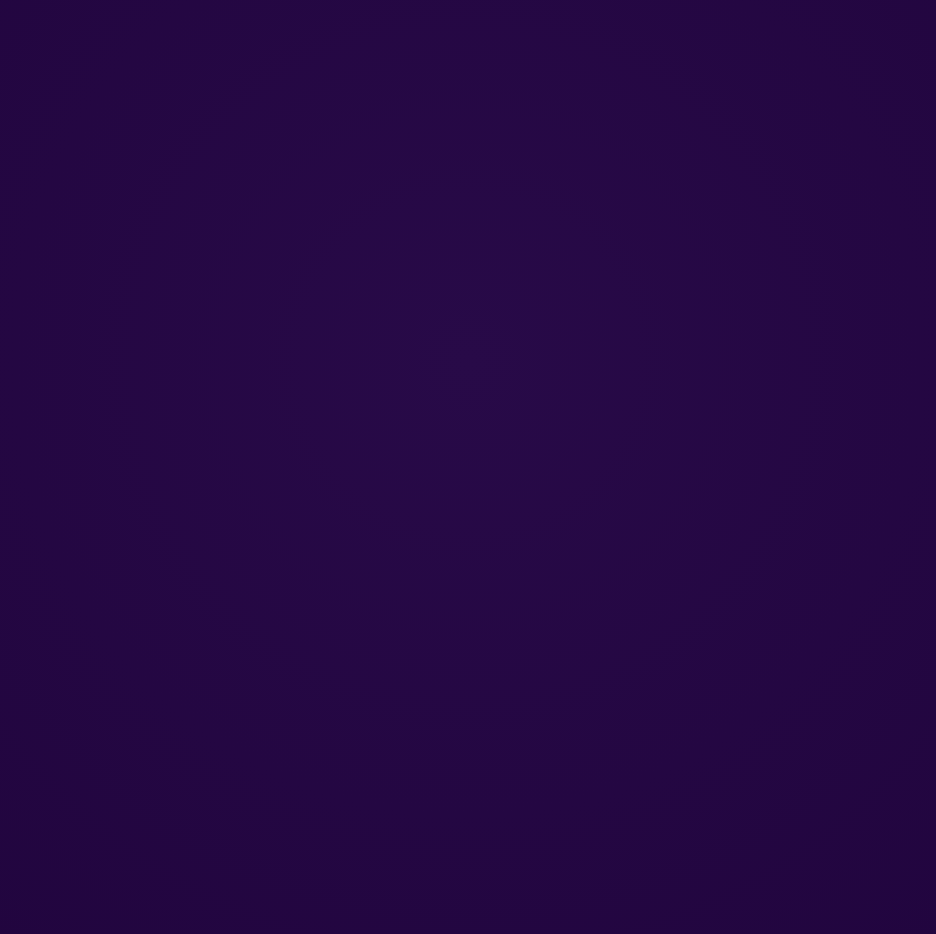
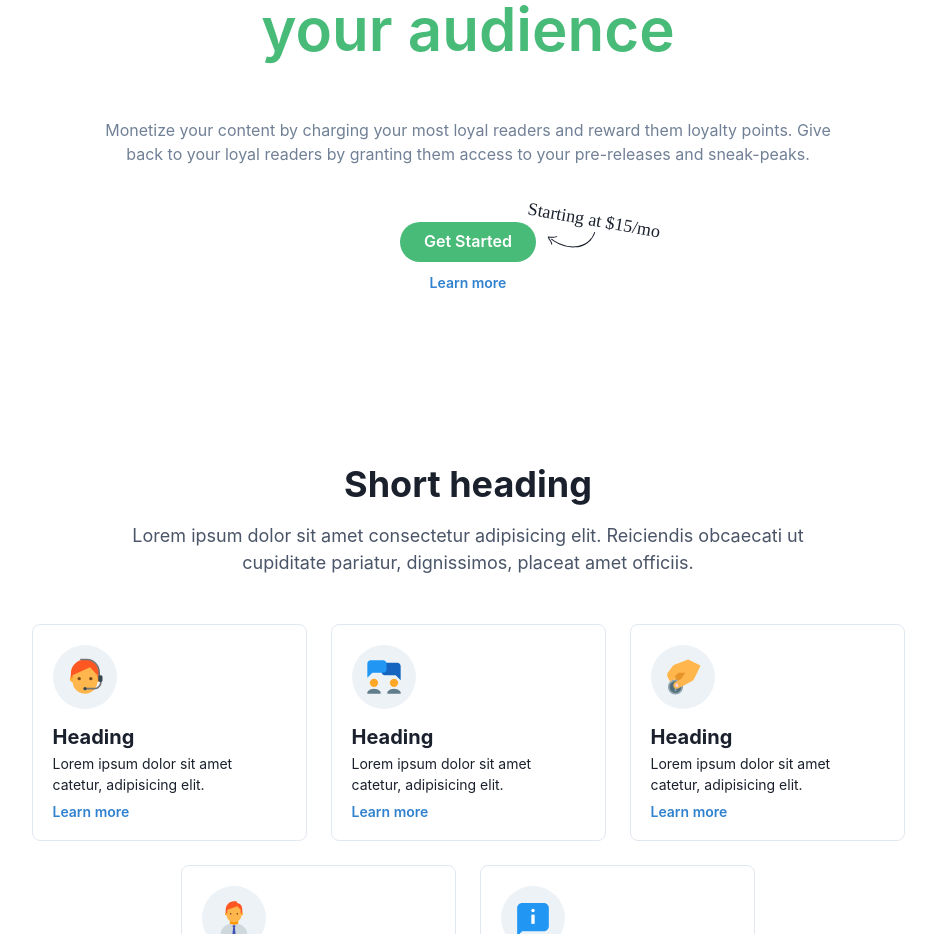
Before and after one commit to Alex-Moeller7/ChakraProject, a React (Vite) app: page / in a window 1280 px wide. Shown: the part 278-1212 px from the top of the page, without its empty margins (172-1108 px from the left). Built offline with nearby package versions, Linux system fonts and the light colour scheme.

Commit message:
Added hero and IntroCards

```diff
--- a/src/App.jsx
+++ b/src/App.jsx
@@ -2,11 +2,15 @@
 
 import Navbar from "./components/NavBar/NavBar";
 import Footer from "./components/Footer/Footer";
+import Hero from "./components/Hero/Hero";
+import IntroCards from "./components/IntroCards/IntroCards";
 
 function App() {
   return (
     <>
       <Navbar />
+      <Hero />
+      <IntroCards />
       <Footer />
     </>
   );
--- a/src/components/Footer/Footer.tsx
+++ b/src/components/Footer/Footer.tsx
@@ -64,7 +64,7 @@
 export default function Footer() {
   return (
     <Box
-      bg={useColorModeValue("gray.50", "gray.900")}
+      bg={useColorModeValue("gray.1000", "gray.900")}
       color={useColorModeValue("gray.700", "gray.200")}
     >
       <Container as={Stack} maxW={"6xl"} py={4} spacing={4} justify={"center"} align={"center"}>
--- /dev/null
+++ b/src/components/Hero/Hero.tsx
@@ -0,0 +1,101 @@
+"use client";
+
+import React from "react";
+
+import {
+  Box,
+  Heading,
+  Container,
+  Text,
+  Button,
+  Stack,
+  Icon,
+  useColorModeValue,
+  createIcon,
+} from "@chakra-ui/react";
+
+export default function Hero() {
+  return (
+    <>
+      <Container maxW={"3xl"}>
+        <Stack
+          as={Box}
+          textAlign={"center"}
+          spacing={{ base: 8, md: 14 }}
+          py={{ base: 20, md: 36 }}
+        >
+          <Heading
+            fontWeight={600}
+            fontSize={{ base: "2xl", sm: "4xl", md: "6xl" }}
+            lineHeight={"110%"}
+          >
+            Make money from <br />
+            <Text as={"span"} color={"green.400"}>
+              your audience
+            </Text>
+          </Heading>
+          <Text color={"gray.500"}>
+            Monetize your content by charging your most loyal readers and reward them loyalty
+            points. Give back to your loyal readers by granting them access to your pre-releases and
+            sneak-peaks.
+          </Text>
+          <Stack
+            direction={"column"}
+            spacing={3}
+            align={"center"}
+            alignSelf={"center"}
+            position={"relative"}
+          >
+            <Button
+              colorScheme={"green"}
+              bg={"green.400"}
+              rounded={"full"}
+              px={6}
+              _hover={{
+                bg: "green.500",
+              }}
+            >
+              Get Started
+            </Button>
+            <Button variant={"link"} colorScheme={"blue"} size={"sm"}>
+              Learn more
+            </Button>
+            <Box>
+              <Icon
+                as={Arrow}
+                color={useColorModeValue("gray.800", "gray.300")}
+                w={71}
+                position={"absolute"}
+                right={-71}
+                top={"10px"}
+              />
+              <Text
+                fontSize={"lg"}
+                fontFamily={"Caveat"}
+                position={"absolute"}
+                right={"-125px"}
+                top={"-15px"}
+                transform={"rotate(10deg)"}
+              >
+                Starting at $15/mo
+              </Text>
+            </Box>
+          </Stack>
+        </Stack>
+      </Container>
+    </>
+  );
+}
+
+const Arrow = createIcon({
+  displayName: "Arrow",
+  viewBox: "0 0 72 24",
+  path: (
+    <path
+      fillRule="evenodd"
+      clipRule="evenodd"
+      d="M0.600904 7.08166C0.764293 6.8879 1.01492 6.79004 1.26654 6.82177C2.83216 7.01918 5.20326 7.24581 7.54543 7.23964C9.92491 7.23338 12.1351 6.98464 13.4704 6.32142C13.84 6.13785 14.2885 6.28805 14.4722 6.65692C14.6559 7.02578 14.5052 7.47362 14.1356 7.6572C12.4625 8.48822 9.94063 8.72541 7.54852 8.7317C5.67514 8.73663 3.79547 8.5985 2.29921 8.44247C2.80955 9.59638 3.50943 10.6396 4.24665 11.7384C4.39435 11.9585 4.54354 12.1809 4.69301 12.4068C5.79543 14.0733 6.88128 15.8995 7.1179 18.2636C7.15893 18.6735 6.85928 19.0393 6.4486 19.0805C6.03792 19.1217 5.67174 18.8227 5.6307 18.4128C5.43271 16.4346 4.52957 14.868 3.4457 13.2296C3.3058 13.0181 3.16221 12.8046 3.01684 12.5885C2.05899 11.1646 1.02372 9.62564 0.457909 7.78069C0.383671 7.53862 0.437515 7.27541 0.600904 7.08166ZM5.52039 10.2248C5.77662 9.90161 6.24663 9.84687 6.57018 10.1025C16.4834 17.9344 29.9158 22.4064 42.0781 21.4773C54.1988 20.5514 65.0339 14.2748 69.9746 0.584299C70.1145 0.196597 70.5427 -0.0046455 70.931 0.134813C71.3193 0.274276 71.5206 0.70162 71.3807 1.08932C66.2105 15.4159 54.8056 22.0014 42.1913 22.965C29.6185 23.9254 15.8207 19.3142 5.64226 11.2727C5.31871 11.0171 5.26415 10.5479 5.52039 10.2248Z"
+      fill="currentColor"
+    />
+  ),
+});
--- /dev/null
+++ b/src/components/IntroCards/IntroCards.tsx
@@ -0,0 +1,111 @@
+"use client";
+
+import React from "react";
+
+import {
+  Box,
+  Button,
+  Container,
+  Flex,
+  Heading,
+  Icon,
+  Stack,
+  Text,
+  useColorModeValue,
+} from "@chakra-ui/react";
+import { ReactElement } from "react";
+import { FcAbout, FcAssistant, FcCollaboration, FcDonate, FcManager } from "react-icons/fc";
+
+interface CardProps {
+  heading: string;
+  description: string;
+  icon: ReactElement;
+  href: string;
+}
+
+const Card = ({ heading, description, icon, href }: CardProps) => {
+  return (
+    <Box
+      maxW={{ base: "full", md: "275px" }}
+      w={"full"}
+      borderWidth="1px"
+      borderRadius="lg"
+      overflow="hidden"
+      p={5}
+    >
+      <Stack align={"start"} spacing={2}>
+        <Flex
+          w={16}
+          h={16}
+          align={"center"}
+          justify={"center"}
+          color={"white"}
+          rounded={"full"}
+          bg={useColorModeValue("gray.100", "gray.700")}
+        >
+          {icon}
+        </Flex>
+        <Box mt={2}>
+          <Heading size="md">{heading}</Heading>
+          <Text mt={1} fontSize={"sm"}>
+            {description}
+          </Text>
+        </Box>
+        <Button variant={"link"} colorScheme={"blue"} size={"sm"}>
+          Learn more
+        </Button>
+      </Stack>
+    </Box>
+  );
+};
+
+export default function IntroCards() {
+  return (
+    <Box p={4}>
+      <Stack spacing={4} as={Container} maxW={"3xl"} textAlign={"center"}>
+        <Heading fontSize={{ base: "2xl", sm: "4xl" }} fontWeight={"bold"}>
+          Short heading
+        </Heading>
+        <Text color={"gray.600"} fontSize={{ base: "sm", sm: "lg" }}>
+          Lorem ipsum dolor sit amet consectetur adipisicing elit. Reiciendis obcaecati ut
+          cupiditate pariatur, dignissimos, placeat amet officiis.
+        </Text>
+      </Stack>
+
+      <Container maxW={"5xl"} mt={12}>
+        <Flex flexWrap="wrap" gridGap={6} justify="center">
+          <Card
+            heading={"Heading"}
+            icon={<Icon as={FcAssistant} w={10} h={10} />}
+            description={"Lorem ipsum dolor sit amet catetur, adipisicing elit."}
+            href={"#"}
+          />
+          <Card
+            heading={"Heading"}
+            icon={<Icon as={FcCollaboration} w={10} h={10} />}
+            description={"Lorem ipsum dolor sit amet catetur, adipisicing elit."}
+            href={"#"}
+          />
+          <Card
+            heading={"Heading"}
+            icon={<Icon as={FcDonate} w={10} h={10} />}
+            description={"Lorem ipsum dolor sit amet catetur, adipisicing elit."}
+            href={"#"}
+          />
+          <Card
+            heading={"Heading"}
+            icon={<Icon as={FcManager} w={10} h={10} />}
+            description={"Lorem ipsum dolor sit amet catetur, adipisicing elit."}
+            href={"#"}
+          />
+          <Card
+            heading={"Heading"}
+            icon={<Icon as={FcAbout} w={10} h={10} />}
+            description={"Lorem ipsum dolor sit amet catetur, adipisicing elit."}
+            href={"#"}
+          />
+        </Flex>
+      </Container>
+    </Box>
+  );
+}
--- a/src/components/NavBar/NavBar.tsx
+++ b/src/components/NavBar/NavBar.tsx
@@ -36,7 +36,7 @@
       rounded={"md"}
       _hover={{
         textDecoration: "none",
-        bg: useColorModeValue("gray.200", "gray.700"),
+        bg: useColorModeValue("gray.100", "gray.700"),
       }}
       href={"#"}
     >
@@ -51,7 +51,7 @@
 
   return (
     <>
-      <Box bg={useColorModeValue("gray.100", "gray.900")} px={4}>
+      <Box bg={useColorModeValue("gray.1000", "gray.900")} px={4}>
         <Flex h={16} alignItems={"center"} justifyContent={"space-between"}>
           {/* The horizontal Stack (row of items) holding the picture */}
           <HStack spacing={8} alignItems={"center"}>
```
